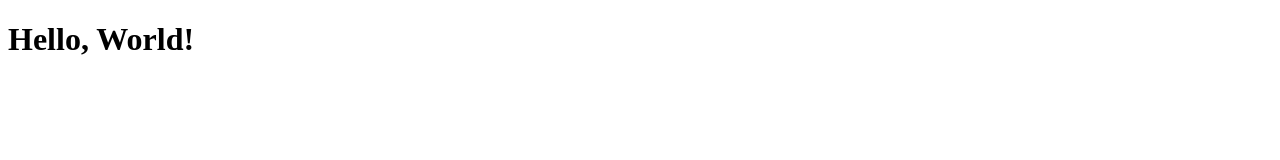
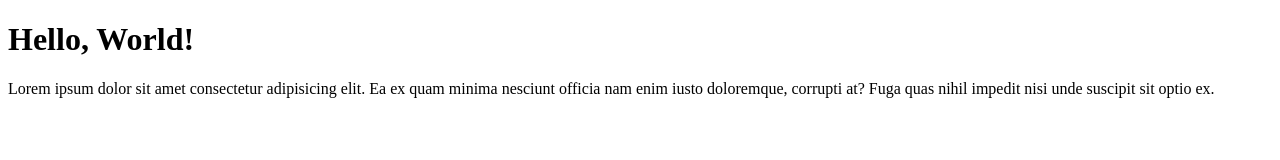
Before and after one commit to teacher-a-n-vilkov/vd-1-23-git, a plain HTML site: page index.html in a window 1280 px wide. Drawn offline with Linux system fonts and the light colour scheme.

Commit message:
add lorem

```diff
--- a/index.html
+++ b/index.html
@@ -7,5 +7,6 @@
 </head>
 <body>
     <h1>Hello, World!</h1>
+    <p></strong>Lorem ipsum dolor sit amet consectetur adipisicing elit.</strong> Ea ex quam minima nesciunt officia nam enim iusto doloremque, corrupti at? Fuga quas nihil impedit nisi unde suscipit sit optio ex.</p>
 </body>
 </html>
```
